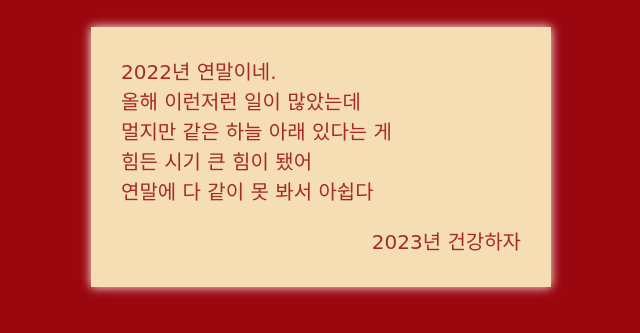
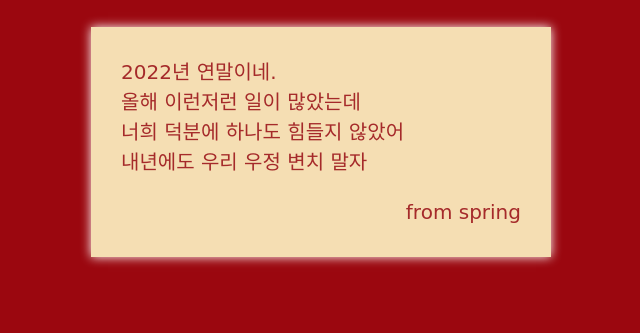
Before and after one commit to DrumRobot/christmas, a plain HTML site: page index.html in a window 1280 px wide. Both pictures are taken after a click on the element 640 px from the left and 300 px from the top of the page. Shown: the part 389-722 px from the top of the page, without its empty margins (319-959 px from the left). Drawn offline with Linux system fonts and the light colour scheme; a web font is replaced by a local one.

Commit message:
audio 태그, sample 함수 추가

```diff
--- a/index.html
+++ b/index.html
@@ -61,7 +61,6 @@
         width: 200px;
         height: 200px;
 
-        background-image: url("https://s3.ap-northeast-2.amazonaws.com/materials.spartacodingclub.kr/xmas/Webp.net-gifmaker+(1).gif");
         background-size: cover;
         background-position: center;
         border-radius: 100px;
@@ -119,24 +118,11 @@
         }
       }
     </style>
-    <script>
-      function open_letter() {
-        document.getElementsByClassName("letter-close")[0].style.display =
-          "none";
-        document.getElementsByClassName("letter-open")[0].style.display =
-          "block";
-      }
-      function go_rtan() {
-        alert("앗, 어떻게 찾았지!");
-        window.location.href =
-          "https://t1.daumcdn.net/thumb/R720x0/?fname=http://t1.daumcdn.net/brunch/service/user/iDz/image/y3pFBIgnTW_lWufDwO3dPRR78W4.jpg";
-      }
-    </script>
   </head>
 
   <body>
     <div class="letter-close">
-      <div class="envelope" onclick="open_letter()"></div>
+      <div class="envelope"></div>
       <h2 class="envelope-msg">봉투를 열어봐!</h2>
     </div>
 
@@ -146,11 +132,51 @@
       <div class="messagebox">
         2022년 연말이네. <br />
         올해 이런저런 일이 많았는데 <br />
-        멀지만 같은 하늘 아래 있다는 게 <br />
-        힘든 시기 큰 힘이 됐어 <br />
-        연말에 다 같이 못 봐서 아쉽다 <br />
-        <p class="from">2023년 건강하자</p>
+        너희 덕분에 하나도 힘들지 않았어 <br />
+        내년에도 우리 우정 변치 말자 <br />
+        <p class="from">from spring</p>
       </div>
     </div>
+    <audio
+      id="player"
+      src="https://cdn.pixabay.com/download/audio/2022/11/26/audio_0b5896798f.mp3"
+    ></audio>
+    <script>
+        /* 0 부터 number 까지의 정수형 난수 생성 */
+        function random(number) {
+          return Math.floor(Math.random() * (number + 1));
+        }
+        /* 배열에서 임의의 한 요소를 반환 */
+        function sample(array) {
+          let index = random(array.length - 1);
+          return array[index];
+        }
+        const rtan = document.querySelector('.rtan');
+        const images = [
+          "https://s3.ap-northeast-2.amazonaws.com/materials.spartacodingclub.kr/xmas/rtan.gif",
+          "https://s3.ap-northeast-2.amazonaws.com/materials.spartacodingclub.kr/xmas/Webp.net-gifmaker.gif",
+          "https://s3.ap-northeast-2.amazonaws.com/materials.spartacodingclub.kr/xmas/Webp.net-gifmaker+(1).gif",
+          "https://s3.ap-northeast-2.amazonaws.com/materials.spartacodingclub.kr/xmas/Webp.net-gifmaker+(2).gif",
+        ];
+        rtan.style.backgroundImage = `url("${sample(images)}")`;
+
+        const letterClose = document.querySelector(".letter-close");
+        const letterOpen = document.querySelector(".letter-open");
+        letterClose.onclick = () => {
+          document.getElementById("player").play();
+          letterClose.style.display = "none";
+          letterOpen.style.display = "block";
+        };
+        const links = [
+          "https://t1.daumcdn.net/thumb/R720x0/?fname=http://t1.daumcdn.net/brunch/service/user/iDz/image/y3pFBIgnTW_lWufDwO3dPRR78W4.jpg",
+          "https://t1.daumcdn.net/thumb/R1280x0/?fname=http://t1.daumcdn.net/brunch/service/user/iDz/image/_7kdJCI3Ctvc7y5uqad7MWG0jPA.jpeg",
+          "https://t1.daumcdn.net/thumb/R1280x0/?fname=http://t1.daumcdn.net/brunch/service/user/iDz/image/LidccaKduXQf7QuhFLi9vFUDht0.jpg",
+          "https://t1.daumcdn.net/thumb/R1280x0/?fname=http://t1.daumcdn.net/brunch/service/user/iDz/image/azVJBP6pZYX4bMMt3yIMDHMvl6A.jpg",
+        ];
+        function go_rtan() {
+          alert("앗, 어떻게 찾았지!");
+          window.location.href = sample(links);
+        }
+    </script>
   </body>
 </html>
```
